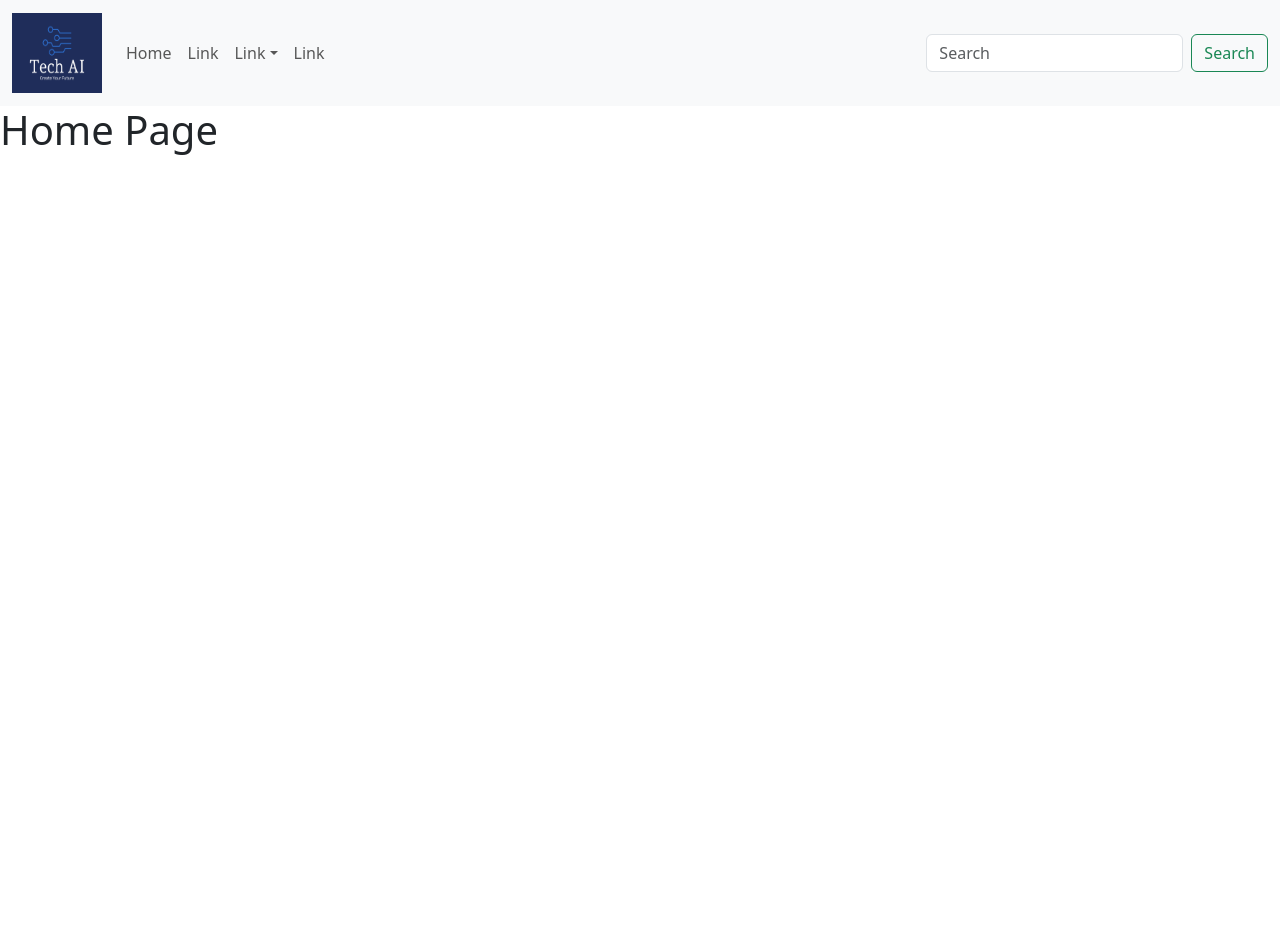
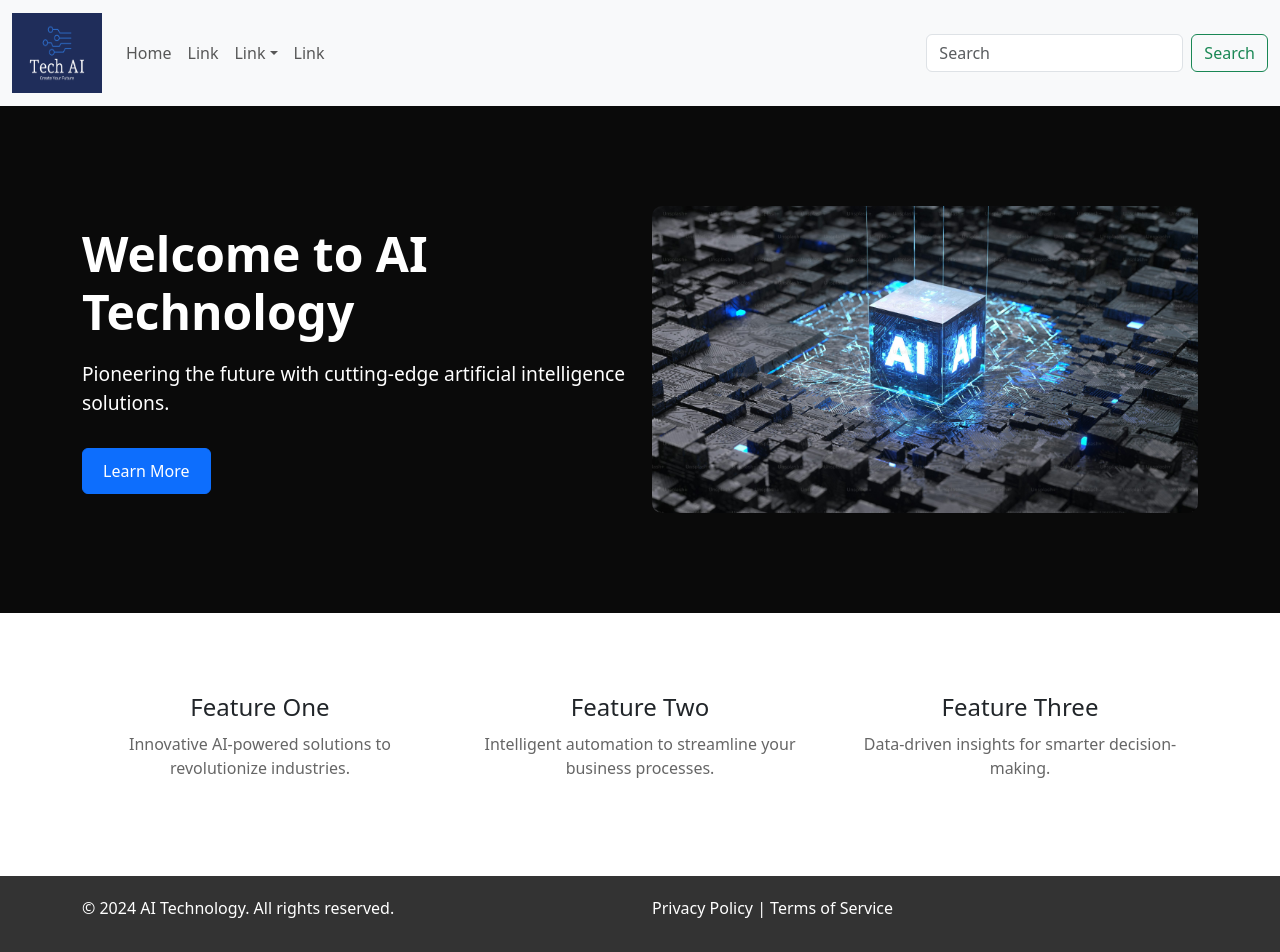
Before and after one commit to kdeelz/Tech-AI, a React (Create React App) app: page / in a window 1280 px wide. Shown: the top 952 px of the page. Before the commit the page ends 800 px from the top, so only its background shows below. Built offline with nearby package versions, Linux system fonts and the light colour scheme.

Commit message:
basic home page implementation

```diff
--- a/src/App.js
+++ b/src/App.js
@@ -3,6 +3,7 @@ import React from 'react';
 import { BrowserRouter as Router, Routes, Route } from 'react-router-dom';
 import CustomNavbar from './components/Navbar';
 import 'bootstrap/dist/css/bootstrap.min.css';
+import Home from './components/Home';
 
 
 function App() {
@@ -19,8 +20,5 @@ function App() {
   );
 }
 
-function Home() {
-  return <h1>Home Page</h1>;
-}
 
 export default App;
--- /dev/null
+++ b/src/components/Home.js
@@ -0,0 +1,125 @@
+import React from 'react';
+import { Container, Row, Col, Button } from 'react-bootstrap';
+import backgroundai from './Photos/Backgroundai.png'
+
+
+const Home = () => {
+  return (
+    <div>
+      {/* Hero Section */}
+      <div className="hero-section" style={styles.heroSection}>
+        <Container>
+          <Row className="align-items-center">
+            <Col md={6}>
+              <h1 style={styles.heroTitle}>Welcome to AI Technology</h1>
+              <p style={styles.heroText}>
+                Pioneering the future with cutting-edge artificial intelligence solutions.
+              </p>
+              <Button variant="primary" style={styles.heroButton}>Learn More</Button>
+            </Col>
+            <Col md={6}>
+              {/* Here you can add an image or illustration */}
+              <img
+                src={backgroundai}
+                alt="backgroundai"
+                style={styles.heroImage}
+              />
+
+
+
+
+            </Col>
+          </Row>
+        </Container>
+      </div>
+
+      {/* Features Section */}
+      <div className="features-section" style={styles.featuresSection}>
+        <Container>
+          <Row>
+            <Col md={4}>
+              <div style={styles.featureBox}>
+                <h3 style={styles.featureTitle}>Feature One</h3>
+                <p style={styles.featureText}>Innovative AI-powered solutions to revolutionize industries.</p>
+              </div>
+            </Col>
+            <Col md={4}>
+              <div style={styles.featureBox}>
+                <h3 style={styles.featureTitle}>Feature Two</h3>
+                <p style={styles.featureText}>Intelligent automation to streamline your business processes.</p>
+              </div>
+            </Col>
+            <Col md={4}>
+              <div style={styles.featureBox}>
+                <h3 style={styles.featureTitle}>Feature Three</h3>
+                <p style={styles.featureText}>Data-driven insights for smarter decision-making.</p>
+              </div>
+            </Col>
+          </Row>
+        </Container>
+      </div>
+
+      {/* Footer Section */}
+      <footer className="footer" style={styles.footer}>
+        <Container>
+          <Row>
+            <Col md={6}>
+              <p>&copy; 2024 AI Technology. All rights reserved.</p>
+            </Col>
+            <Col md={6} className="text-md-right">
+              <p>Privacy Policy | Terms of Service</p>
+            </Col>
+          </Row>
+        </Container>
+      </footer>
+    </div>
+  );
+};
+
+const styles = {
+  heroSection: {
+    backgroundColor: '#0a0a0a',
+    color: '#ffffff',
+    padding: '100px 0',
+    textAlign: 'left',
+  },
+  heroTitle: {
+    fontSize: '3rem',
+    fontWeight: 'bold',
+    marginBottom: '20px',
+  },
+  heroText: {
+    fontSize: '1.2rem',
+    marginBottom: '30px',
+  },
+  heroButton: {
+    padding: '10px 20px',
+    fontSize: '1rem',
+  },
+  heroImage: {
+    width: '100%',
+    borderRadius: '10px',
+  },
+  featuresSection: {
+    padding: '60px 0',
+  },
+  featureBox: {
+    padding: '20px',
+    textAlign: 'center',
+  },
+  featureTitle: {
+    fontSize: '1.5rem',
+    marginBottom: '10px',
+  },
+  featureText: {
+    fontSize: '1rem',
+    color: '#666',
+  },
+  footer: {
+    backgroundColor: '#333',
+    color: '#fff',
+    padding: '20px 0',
+  },
+};
+
+export default Home;
```
Also changed, not shown: src/components/Photos/Backgroundai.png (added).
